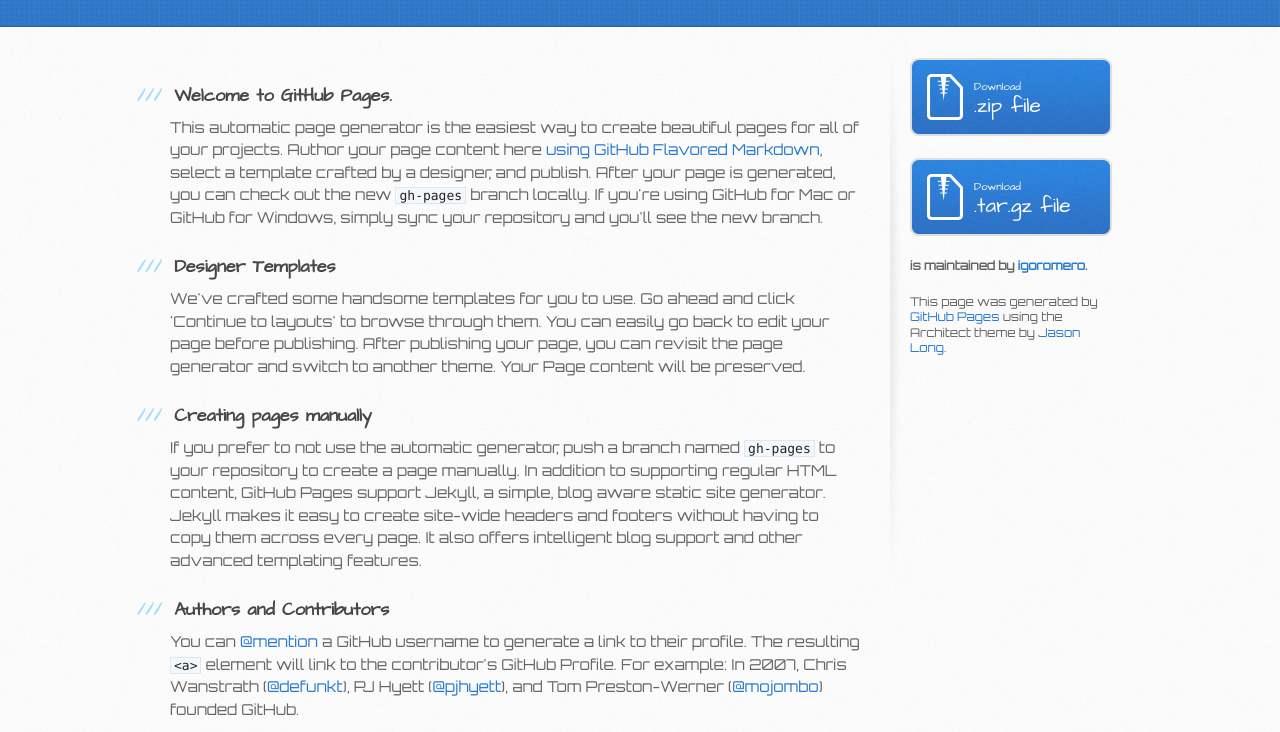
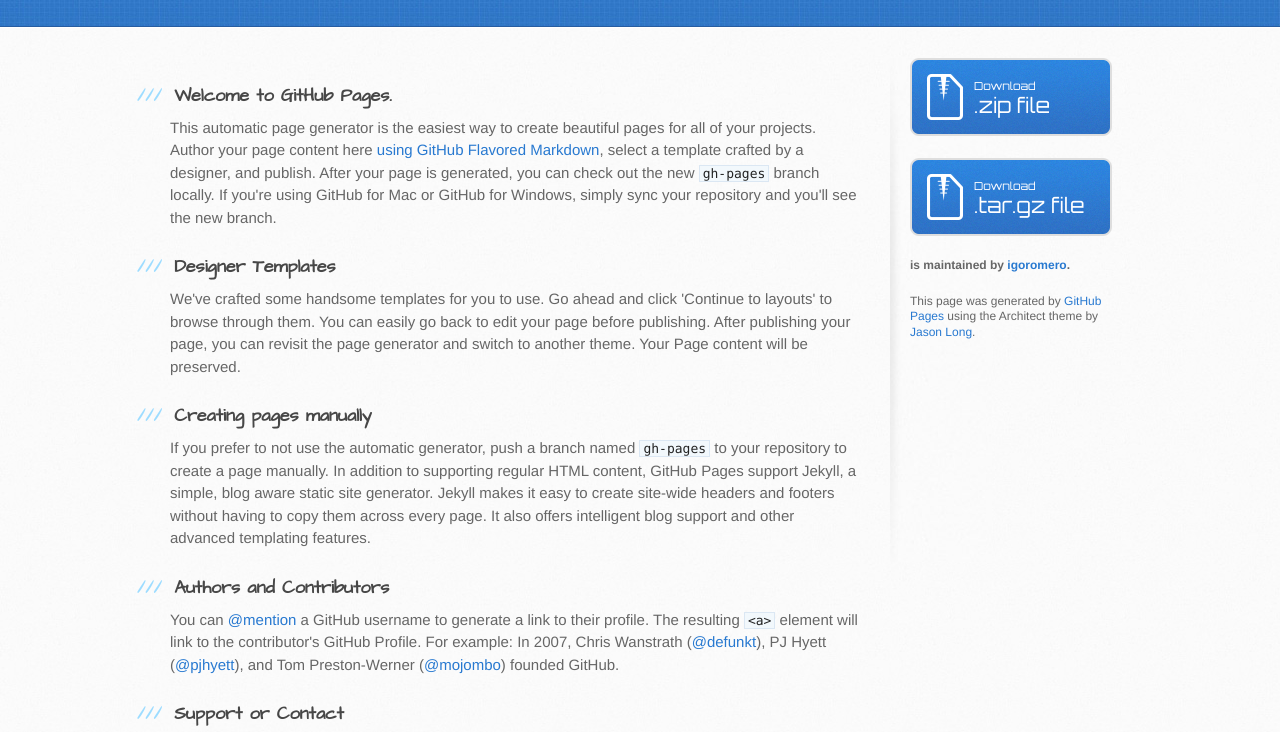
Before and after one commit to igoromero/projeto, a plain HTML site: page index.html in a window 1280 px wide. Shown: the part 208-940 px from the top of the page. Drawn offline with Linux system fonts and the light colour scheme.

Commit message:
Update stylesheet.css

```diff
--- a/stylesheets/stylesheet.css
+++ b/stylesheets/stylesheet.css
@@ -431,7 +431,7 @@ th {
 
 /* LAYOUT STYLES */
 body {
-  font-family: 'Orbitron', Helvetica, Arial, serif;
+  font-family: 'Helvetica Neue', Helvetica, Arial, serif;
   font-size: 15px;
   font-weight: 400;
   line-height: 1.5;
@@ -524,7 +524,7 @@ a.button {
   height: 58px;
   padding-top: 22px;
   padding-left: 68px;
-  font-family: 'Architects Daughter', 'Helvetica Neue', Helvetica, Arial, serif;
+  font-family: 'Orbitron', 'Helvetica Neue', Helvetica, Arial, serif;
   font-size: 23px;
   line-height: 1.2;
   color: #fff;
@@ -617,7 +617,7 @@ form {
 #main-content h1 {
   margin-top: 0;
   margin-bottom: 0;
-  font-family: 'Architects Daughter', 'Helvetica Neue', Helvetica, Arial, serif;
+  font-family: 'Orbitron', 'Helvetica Neue', Helvetica, Arial, serif;
   font-size: 2.8em;
   font-weight: normal;
   color: #474747;
```
